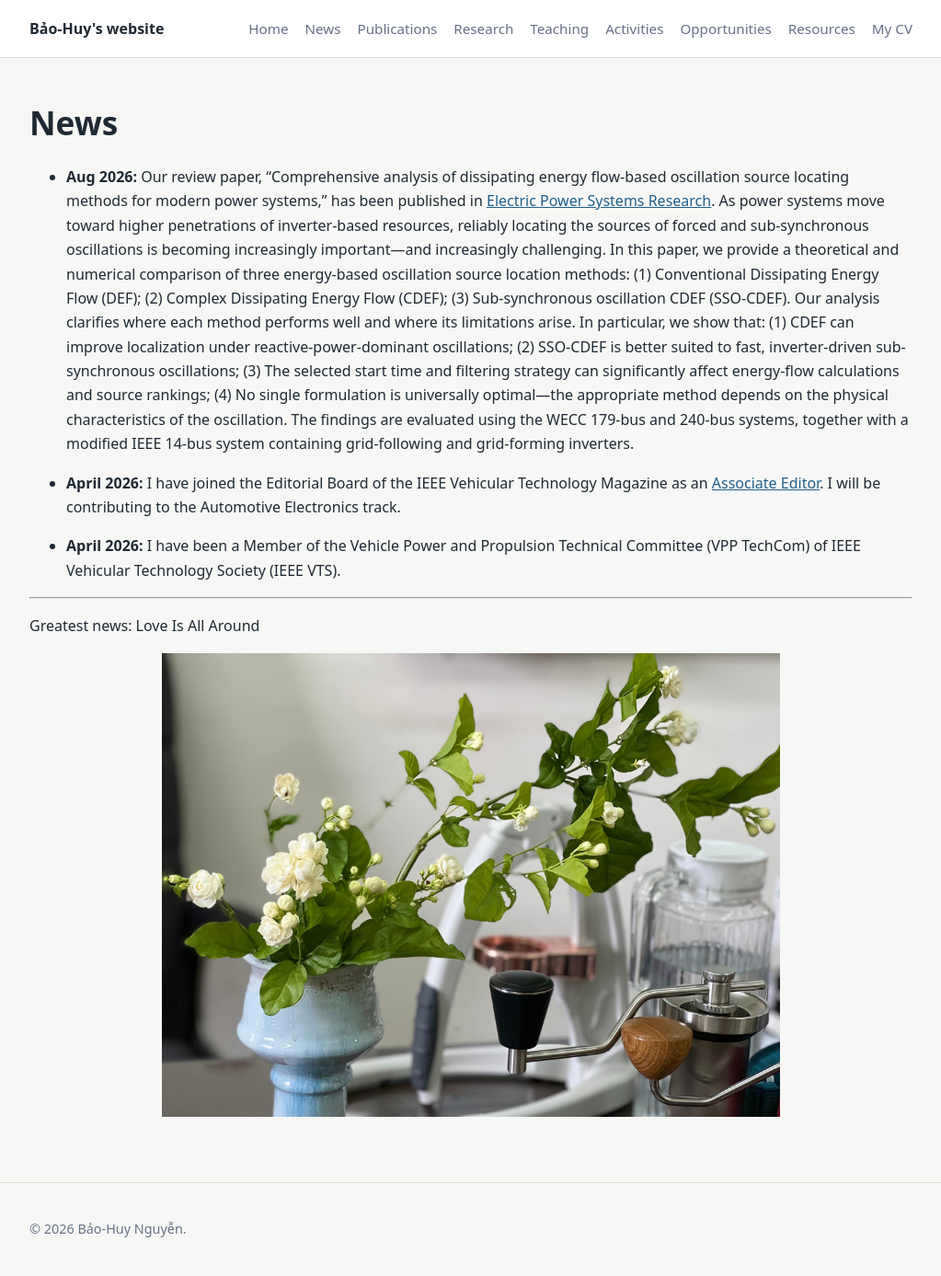
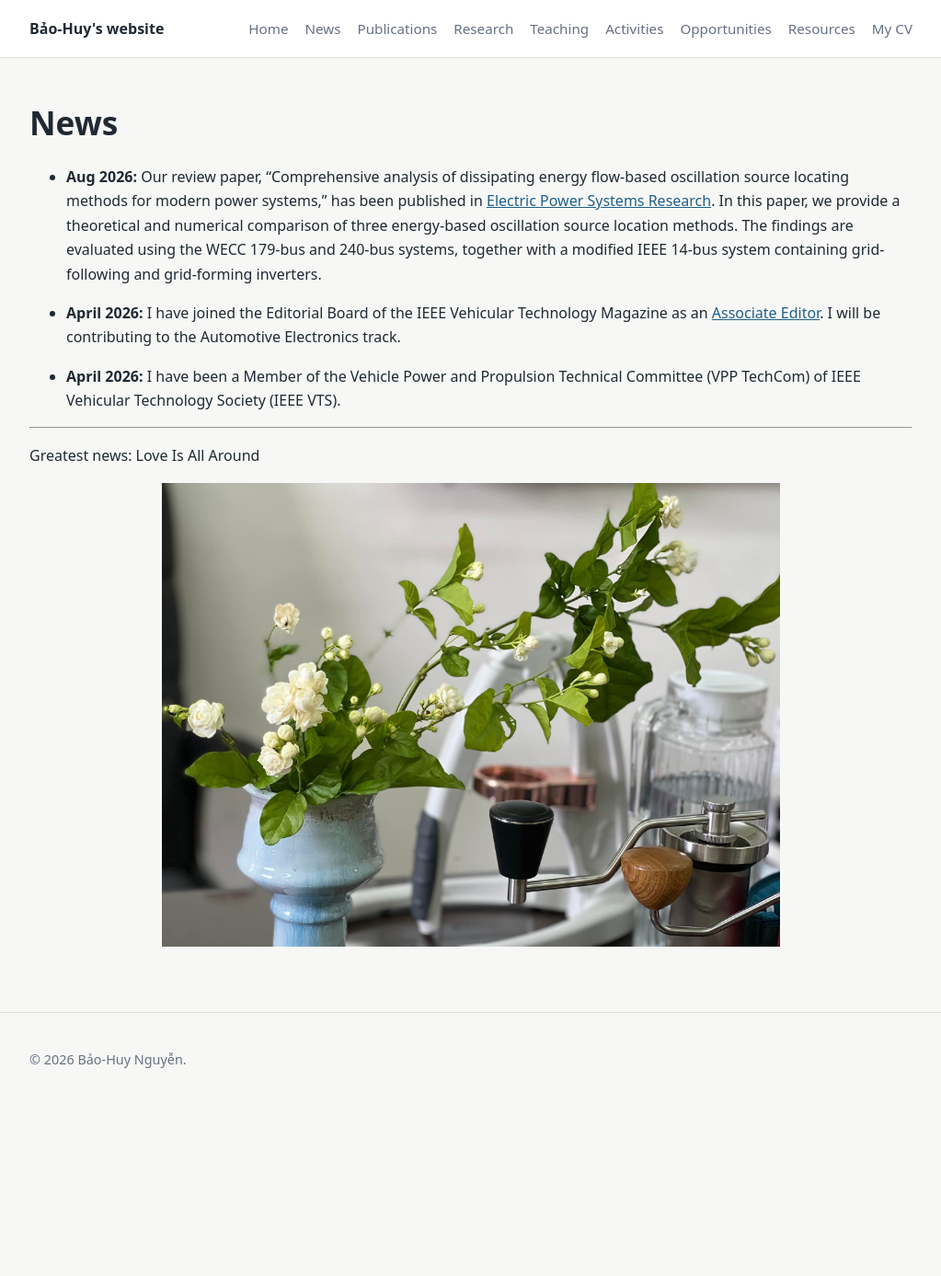
Before and after one commit to baohuynguyen/baohuynguyen.github.io, a Jekyll site: the page built from news.md, in a window 1280 px wide. Shown: the whole page at 92% size, without its empty margins (128-1151 px from the left). Built offline with Jekyll 4.4.1, drawn with Linux system fonts in a browser that asks for light colours; after the commit the page ends 1202 px from its top, so only the background shows below that.

Commit message:
Update news.md

```diff
--- a/news.md
+++ b/news.md
@@ -7,22 +7,7 @@
 # News
 
 <ul class="news-list">
-  <li><strong>Aug 2026:</strong> Our review paper, “Comprehensive analysis of dissipating energy flow-based oscillation source locating methods for modern power systems,” has been published in <a href="https://www.sciencedirect.com/science/article/pii/S0378779626011909" target="_blank" rel="noopener">Electric Power Systems Research</a>.
-
-As power systems move toward higher penetrations of inverter-based resources, reliably locating the sources of forced and sub-synchronous oscillations is becoming increasingly important—and increasingly challenging.
-
-In this paper, we provide a theoretical and numerical comparison of three energy-based oscillation source location methods:
-(1) Conventional Dissipating Energy Flow (DEF);
-(2) Complex Dissipating Energy Flow (CDEF);
-(3) Sub-synchronous oscillation CDEF (SSO-CDEF).
-
-Our analysis clarifies where each method performs well and where its limitations arise. In particular, we show that:
-(1) CDEF can improve localization under reactive-power-dominant oscillations;
-(2) SSO-CDEF is better suited to fast, inverter-driven sub-synchronous oscillations;
-(3) The selected start time and filtering strategy can significantly affect energy-flow calculations and source rankings;
-(4) No single formulation is universally optimal—the appropriate method depends on the physical characteristics of the oscillation.
-
-The findings are evaluated using the WECC 179-bus and 240-bus systems, together with a modified IEEE 14-bus system containing grid-following and grid-forming inverters.</li>
+  <li><strong>Aug 2026:</strong> Our review paper, “Comprehensive analysis of dissipating energy flow-based oscillation source locating methods for modern power systems,” has been published in <a href="https://www.sciencedirect.com/science/article/pii/S0378779626011909" target="_blank" rel="noopener">Electric Power Systems Research</a>. In this paper, we provide a theoretical and numerical comparison of three energy-based oscillation source location methods. The findings are evaluated using the WECC 179-bus and 240-bus systems, together with a modified IEEE 14-bus system containing grid-following and grid-forming inverters.</li>
 
   <li><strong>April 2026:</strong> I have joined the Editorial Board of the IEEE Vehicular Technology Magazine as an <a href="https://vtsociety.org/position/associate-editor-automotive-electronics" target="_blank" rel="noopener">Associate Editor</a>. I will be contributing to the Automotive Electronics track.</li>
 
```
